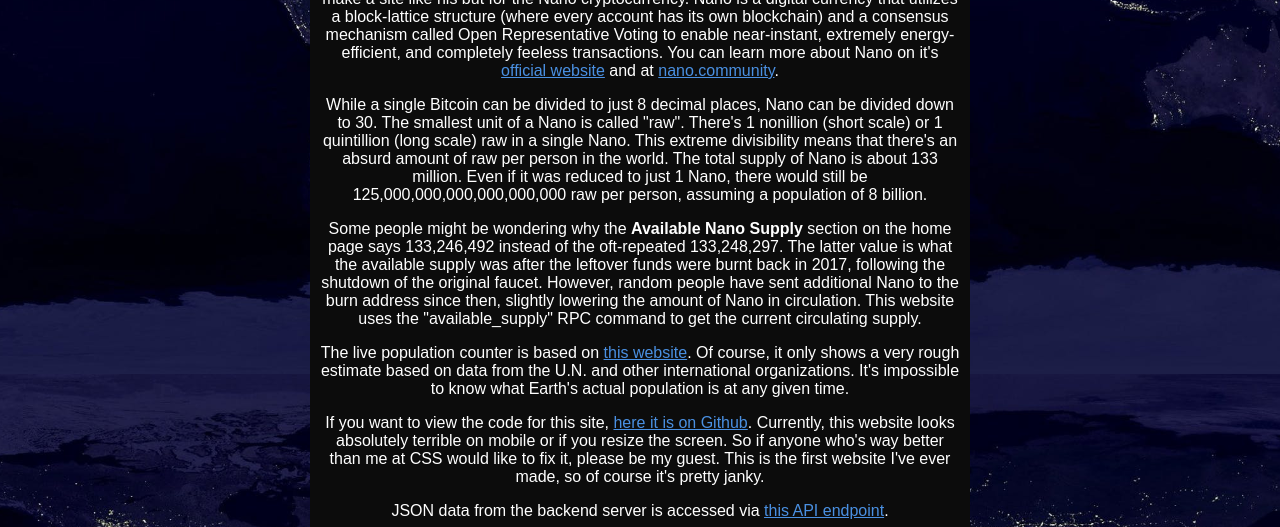
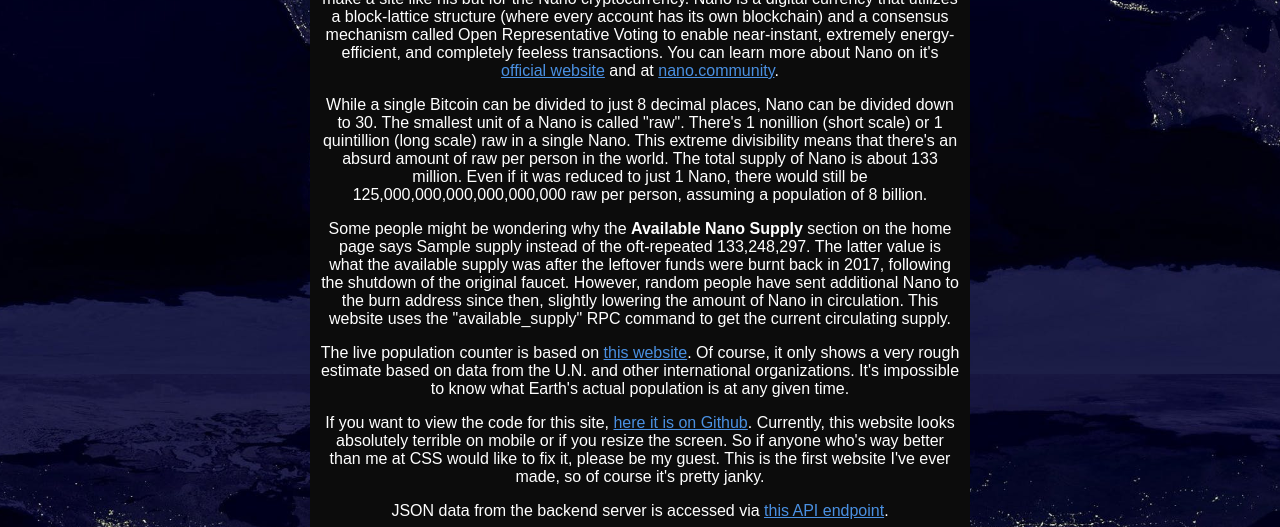
Before and after one commit to NinjaSnail1080/rawperperson, a Flask app: template templates/about.html in a window 1280 px wide. Shown: the part 426-953 px from the top of the page. Run offline with Flask 2, Linux system fonts and the light colour scheme; the template is opened without the code that fills it: most values are stand-ins (such as "Sample title", 1, 10 or a date in 2020).

Commit message:
The supply value on the About page is now taken from the backend data

```diff
--- a/app.py
+++ b/app.py
@@ -89,7 +89,10 @@
 
 @app.route("/about")
 def about():
-    return render_template("about.html")
+    return render_template(
+        "about.html",
+        supply=f"{DATA['supply_nano']:,}"
+    )
 
 
 @app.route("/data")
--- a/templates/about.html
+++ b/templates/about.html
@@ -40,7 +40,7 @@
         of a Nano is called "raw". There's 1 nonillion (short scale) or 1 quintillion (long scale) raw in a single Nano.
         This extreme divisibility means that there's an absurd amount of raw per person in the world. The total supply of Nano is about 133 million.
         Even if it was reduced to just 1 Nano, there would still be 125,000,000,000,000,000,000 raw per person, assuming a population of 8 billion.</p>
-        <p>Some people might be wondering why the <b>Available Nano Supply</b> section on the home page says 133,246,492 instead of the
+        <p>Some people might be wondering why the <b>Available Nano Supply</b> section on the home page says {{ supply }} instead of the
         oft-repeated 133,248,297. The latter value is what the available supply was after the leftover funds were burnt back
         in 2017, following the shutdown of the original faucet. However, random people have sent additional Nano to the burn address since then,
         slightly lowering the amount of Nano in circulation. This website uses the "available_supply" RPC command to get the current circulating supply.</p>
```
